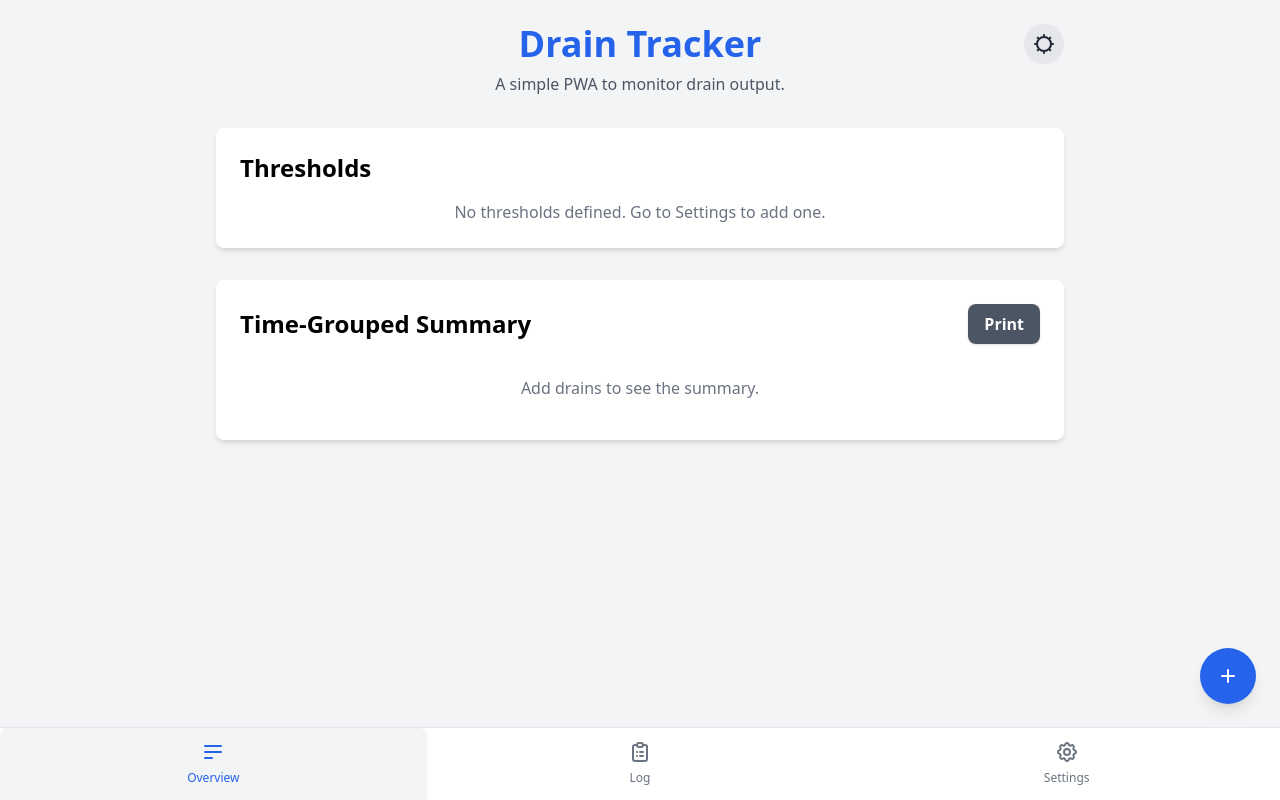
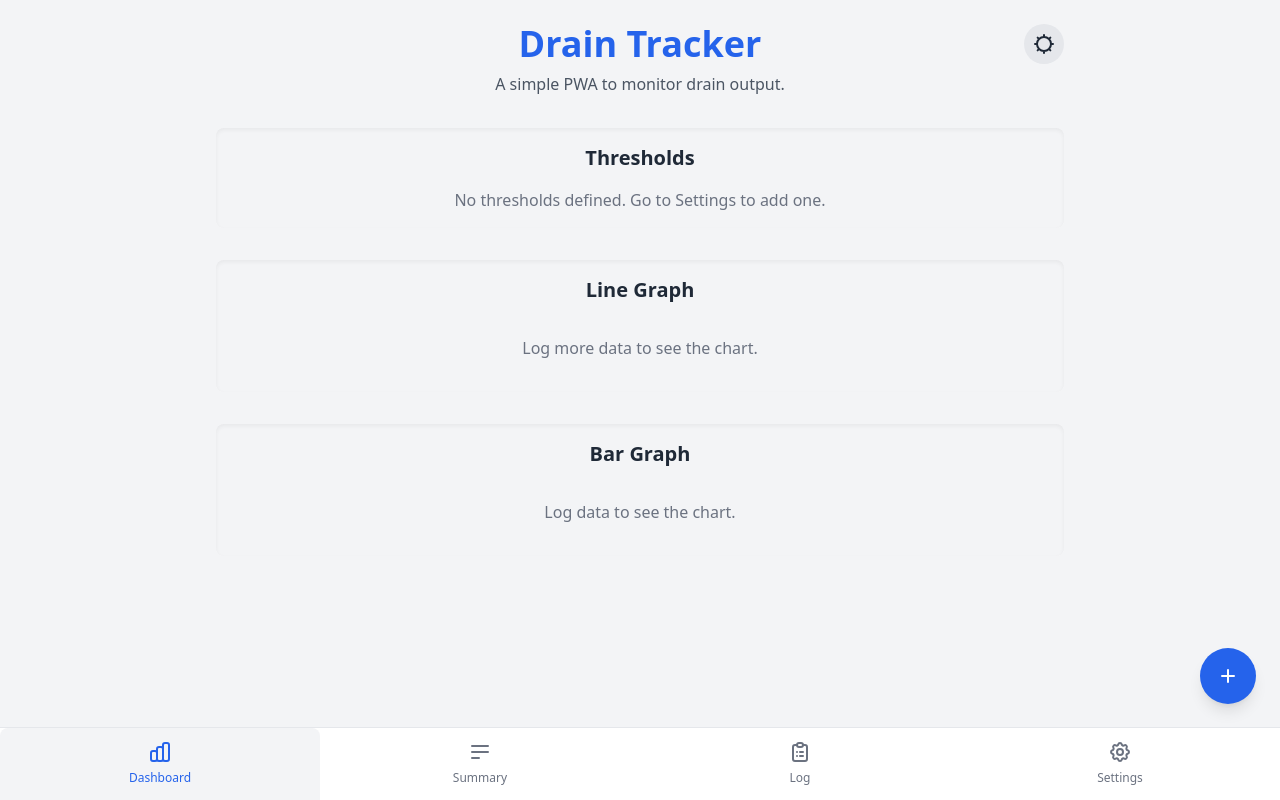
Before and after one commit to trantechsolutions/drainage-app, a React (Create React App) app: page / in a window 1280 px wide. Built offline with nearby package versions, Linux system fonts and the light colour scheme.

Commit message:
updated and refactored

```diff
--- a/package.json
+++ b/package.json
@@ -11,6 +11,7 @@
     "react": "^19.1.0",
     "react-dom": "^19.1.0",
     "react-scripts": "5.0.1",
+    "recharts": "^3.0.2",
     "web-vitals": "^2.1.4"
   },
   "scripts": {
--- a/src/App.js
+++ b/src/App.js
@@ -2,6 +2,7 @@ import { useState, useEffect, useCallback, useRef } from 'react';
 
 import Header from './components/Header';
 import ThresholdsSummary from './components/ThresholdsSummary';
+import { DrainLineChart, DrainBarChart } from './components/DrainCharts';
 import PrintableSummary from './components/PrintableSummary';
 import DetailedLogHistory from './components/DetailedLogHistory';
 import LogOutputModal from './components/LogOutputModal';
@@ -13,7 +14,7 @@ const generateId = () => `id_${new Date().getTime()}_${Math.random().toString(36
 // --- Main App Component ---
 export default function App() {
     const [appData, setAppData] = useState({ drains: [], logs: [], settings: { rules: [] } });
-    const [currentPage, setCurrentPage] = useState('overview-page');
+    const [currentPage, setCurrentPage] = useState('dashboard-page');
     const [isLogModalOpen, setIsLogModalOpen] = useState(false);
     const [isEditModalOpen, setIsEditModalOpen] = useState(false);
     const [logToEdit, setLogToEdit] = useState(null);
@@ -242,17 +243,32 @@ export default function App() {
             <Header onToggleTheme={handleToggleTheme} />
 
             <main class="pb-24">
-                <div className={`page space-y-8 ${currentPage === 'overview-page' ? '' : 'hidden'}`}>
-                    <section className="mb-8 p-4 bg-white dark:bg-gray-800 dark:text-white p-6 rounded-lg shadow-md no-print">
-                        <h2 className="text-2xl font-semibold mb-4">Thresholds</h2>
-                        <ul className="flex flex-wrap justify-center gap-4">
+                <div className={`page space-y-8 ${currentPage === 'dashboard-page' ? '' : 'hidden'}`}>
+                    <section className="mb-8 p-4 bg-gray-100 dark:bg-gray-700/20 dark:text-white rounded-lg shadow-inner no-print">
+                        <h2 className="text-xl font-semibold text-center mb-4 text-gray-800 dark:text-gray-200">Thresholds</h2>
+                        <div className="flex flex-wrap justify-center gap-4">
                             <ThresholdsSummary drains={appData.drains} logs={appData.logs} rules={appData.settings.rules} />
-                        </ul>
+                        </div>
                     </section>
+                    <section className="mb-8 p-4 bg-gray-100 dark:bg-gray-700/20 dark:text-white rounded-lg shadow-inner no-print">
+                        <h2 className="text-xl font-semibold text-center mb-4 text-gray-800 dark:text-gray-200">Line Graph</h2>
+                        <div className="flex flex-wrap justify-center gap-4">
+                            <DrainLineChart drains={appData.drains} logs={appData.logs} isDark={isDark} />
+                        </div>
+                    </section>
+                    <section className="mb-8 p-4 bg-gray-100 dark:bg-gray-700/20 dark:text-white rounded-lg shadow-inner no-print">
+                        <h2 className="text-xl font-semibold text-center mb-4 text-gray-800 dark:text-gray-200">Bar Graph</h2>
+                        <div className="flex flex-wrap justify-center gap-4">
+                            <DrainBarChart drains={appData.drains} logs={appData.logs} isDark={isDark} />
+                        </div>
+                    </section>
+                </div>
+
+                <div className={`page space-y-8 ${currentPage === 'summary-page' ? '' : 'hidden'}`}>
                     <section className="bg-white dark:bg-gray-800 dark:text-white p-6 rounded-lg shadow-md">
                         <div className="flex justify-between items-center mb-4">
                             <h2 className="text-2xl font-semibold">Time-Grouped Summary</h2>
-                            <button onClick={handlePrint} className="bg-gray-600 text-white font-semibold py-2 px-4 rounded-lg hover:bg-gray-700 transition duration-300 shadow no-print">Print</button>
+                            <button onClick={() => window.print()} className="bg-gray-600 text-white font-semibold py-2 px-4 rounded-lg hover:bg-gray-700 transition duration-300 shadow no-print">Print</button>
                         </div>
                         <div id="printable-area" className="overflow-x-auto">
                             <PrintableSummary drains={appData.drains} logs={appData.logs} />
@@ -288,7 +304,7 @@ export default function App() {
                     </section>
                     <section className="bg-white dark:bg-gray-800 dark:text-white p-6 rounded-lg shadow-md no-print">
                          <h2 className="text-2xl font-semibold mb-4 border-b dark:border-gray-700 pb-2">Manage Thresholds</h2>
-                         <form onSubmit={handleAddRule} className="grid grid-cols-1 sm:grid-cols-3 gap-4 items-end">
+                         <form onSubmit={handleAddRule} className="grid grid-cols-1 sm:grid-cols-4 gap-4 items-end">
                             <div className="sm:col-span-1">
                                 <label htmlFor="rule-amount" className="block text-sm font-medium text-gray-700 dark:text-gray-300">Amount (cc)</label>
                                 <input type="number" name="rule-amount" min="0" className="mt-1 block w-full p-3 border border-gray-300 dark:border-gray-600 rounded-lg bg-white dark:bg-gray-700" required />
@@ -345,11 +361,12 @@ export default function App() {
             </button>
 
             <nav className="fixed bottom-0 left-0 right-0 bg-white dark:bg-gray-800 border-t border-gray-200 dark:border-gray-700 flex justify-around no-print">
-                 {['overview', 'log', 'settings'].map(page => {
+                 {['dashboard', 'summary', 'log', 'settings'].map(page => {
                     const isActive = currentPage === `${page}-page`;
                     return (
                         <button key={page} onClick={() => setCurrentPage(`${page}-page`)} className={`nav-btn flex-1 p-3 text-center rounded-t-lg ${isActive ? 'text-blue-600 dark:text-blue-400 bg-gray-100 dark:bg-gray-700' : 'text-gray-500 dark:text-gray-400'}`}>
-                            {page === 'overview' && <svg xmlns="http://www.w3.org/2000/svg" className="h-6 w-6 mx-auto" fill="none" viewBox="0 0 24 24" stroke="currentColor"><path strokeLinecap="round" strokeLinejoin="round" strokeWidth="2" d="M4 6h16M4 12h16M4 18h7" /></svg>}
+                            {page === 'dashboard' && <svg xmlns="http://www.w3.org/2000/svg" className="h-6 w-6 mx-auto" fill="none" viewBox="0 0 24 24" stroke="currentColor"><path strokeLinecap="round" strokeLinejoin="round" strokeWidth="2" d="M9 19v-6a2 2 0 00-2-2H5a2 2 0 00-2 2v6a2 2 0 002 2h2a2 2 0 002-2zm0 0V9a2 2 0 012-2h2a2 2 0 012 2v10m-6 0a2 2 0 002 2h2a2 2 0 002-2m0 0V5a2 2 0 012-2h2a2 2 0 012 2v14a2 2 0 01-2 2h-2a2 2 0 01-2-2z" /></svg>}
+                            {page === 'summary' && <svg xmlns="http://www.w3.org/2000/svg" className="h-6 w-6 mx-auto" fill="none" viewBox="0 0 24 24" stroke="currentColor"><path strokeLinecap="round" strokeLinejoin="round" strokeWidth="2" d="M4 6h16M4 12h16M4 18h7" /></svg>}
                             {page === 'log' && <svg xmlns="http://www.w3.org/2000/svg" className="h-6 w-6 mx-auto" fill="none" viewBox="0 0 24 24" stroke="currentColor"><path strokeLinecap="round" strokeLinejoin="round" strokeWidth="2" d="M9 5H7a2 2 0 00-2 2v12a2 2 0 002 2h10a2 2 0 002-2V7a2 2 0 00-2-2h-2M9 5a2 2 0 002 2h2a2 2 0 002-2M9 5a2 2 0 012-2h2a2 2 0 012 2m-3 7h3m-3 4h3m-6-4h.01M9 16h.01" /></svg>}
                             {page === 'settings' && <svg xmlns="http://www.w3.org/2000/svg" className="h-6 w-6 mx-auto" fill="none" viewBox="0 0 24 24" stroke="currentColor"><path strokeLinecap="round" strokeLinejoin="round" strokeWidth="2" d="M10.325 4.317c.426-1.756 2.924-1.756 3.35 0a1.724 1.724 0 002.573 1.066c1.543-.94 3.31.826 2.37 2.37a1.724 1.724 0 001.065 2.572c1.756.426 1.756 2.924 0 3.35a1.724 1.724 0 00-1.066 2.573c.94 1.543-.826 3.31-2.37 2.37a1.724 1.724 0 00-2.572 1.065c-.426 1.756-2.924 1.756-3.35 0a1.724 1.724 0 00-2.573-1.066c-1.543.94-3.31-.826-2.37-2.37a1.724 1.724 0 00-1.065-2.572c-1.756-.426-1.756-2.924 0-3.35a1.724 1.724 0 001.066-2.573c-.94-1.543.826-3.31 2.37-2.37.996.608 2.296.07 2.572-1.065z" /><path strokeLinecap="round" strokeLinejoin="round" strokeWidth="2" d="M15 12a3 3 0 11-6 0 3 3 0 016 0z" /></svg>}
                             <span className="text-xs capitalize">{page}</span>
--- /dev/null
+++ b/src/components/DrainCharts.js
@@ -0,0 +1,80 @@
+import { useMemo } from 'react';
+import { LineChart, Line, BarChart, Bar, Cell, XAxis, YAxis, CartesianGrid, Tooltip, Legend, ResponsiveContainer } from 'recharts';
+
+export const DrainLineChart = ({ logs, drains, isDark }) => {
+    const chartData = useMemo(() => {
+        const dataByDate = logs.reduce((acc, log) => {
+            const dateKey = new Date(log.date).toISOString().split('T')[0];
+            if (!acc[dateKey]) {
+                acc[dateKey] = { date: dateKey };
+            }
+            const drain = drains.find(d => d.id === log.drainId);
+            if (drain) {
+                 acc[dateKey][drain.name] = (acc[dateKey][drain.name] || 0) + parseFloat(log.amount);
+            }
+            return acc;
+        }, {});
+
+        return Object.values(dataByDate).sort((a, b) => new Date(a.date) - new Date(b.date));
+    }, [logs, drains]);
+
+    const colors = ['#8884d8', '#82ca9d', '#ffc658', '#ff7300', '#00C49F', '#FFBB28'];
+
+    if (logs.length < 2) {
+        return <p className="text-center py-4 text-gray-500 dark:text-gray-400">Log more data to see the chart.</p>;
+    }
+
+    return (
+        <div style={{ width: '100%', height: 400 }}>
+            <ResponsiveContainer>
+                <LineChart data={chartData} margin={{ top: 5, right: 30, left: 20, bottom: 5 }}>
+                    <CartesianGrid strokeDasharray="3 3" stroke={isDark ? "#4A5568" : "#E2E8F0"}/>
+                    <XAxis dataKey="date" stroke={isDark ? "#A0AEC0" : "#4A5568"}/>
+                    <YAxis label={{ value: 'cc', angle: -90, position: 'insideLeft' }} stroke={isDark ? "#A0AEC0" : "#4A5568"}/>
+                    <Tooltip contentStyle={{ backgroundColor: isDark ? '#2D3748' : '#FFFFFF', border: '1px solid #4A5568' }}/>
+                    <Legend wrapperStyle={{ color: isDark ? "#A0AEC0" : "#4A5568" }}/>
+                    {drains.map((drain, index) => (
+                        <Line key={drain.id} type="monotone" dataKey={drain.name} stroke={colors[index % colors.length]} activeDot={{ r: 8 }} />
+                    ))}
+                </LineChart>
+            </ResponsiveContainer>
+        </div>
+    );
+};
+
+export const DrainBarChart = ({ logs, drains, isDark }) => {
+    const chartData = useMemo(() => {
+        const now = new Date();
+        const sevenDaysAgo = new Date(now.getTime() - (7 * 24 * 60 * 60 * 1000));
+
+        return drains.map(drain => {
+            const relevantLogs = logs.filter(log => log.drainId === drain.id && new Date(log.date) >= sevenDaysAgo);
+            const total = relevantLogs.reduce((sum, log) => sum + parseFloat(log.amount), 0);
+            return { name: drain.name, total: total };
+        });
+    }, [logs, drains]);
+
+    const colors = ['#8884d8', '#82ca9d', '#ffc658', '#ff7300', '#00C49F', '#FFBB28'];
+
+    if (logs.length === 0) {
+        return <p className="text-center py-4 text-gray-500 dark:text-gray-400">Log data to see the chart.</p>;
+    }
+
+    return (
+        <div style={{ width: '100%', height: 400 }}>
+            <ResponsiveContainer>
+                <BarChart data={chartData} margin={{ top: 5, right: 30, left: 20, bottom: 5 }}>
+                    <CartesianGrid strokeDasharray="3 3" stroke={isDark ? "#4A5568" : "#E2E8F0"}/>
+                    <XAxis dataKey="name" stroke={isDark ? "#A0AEC0" : "#4A5568"}/>
+                    <YAxis label={{ value: 'cc', angle: -90, position: 'insideLeft' }} stroke={isDark ? "#A0AEC0" : "#4A5568"}/>
+                    <Tooltip contentStyle={{ backgroundColor: isDark ? '#2D3748' : '#FFFFFF', border: '1px solid #4A5568' }}/>
+                    <Bar dataKey="total">
+                        {chartData.map((entry, index) => (
+                            <Cell key={`cell-${index}`} fill={colors[index % colors.length]} />
+                        ))}
+                    </Bar>
+                </BarChart>
+            </ResponsiveContainer>
+        </div>
+    );
+};
```
Also changed, not shown: 1 other file (tests, documents, lock files or other folders).
